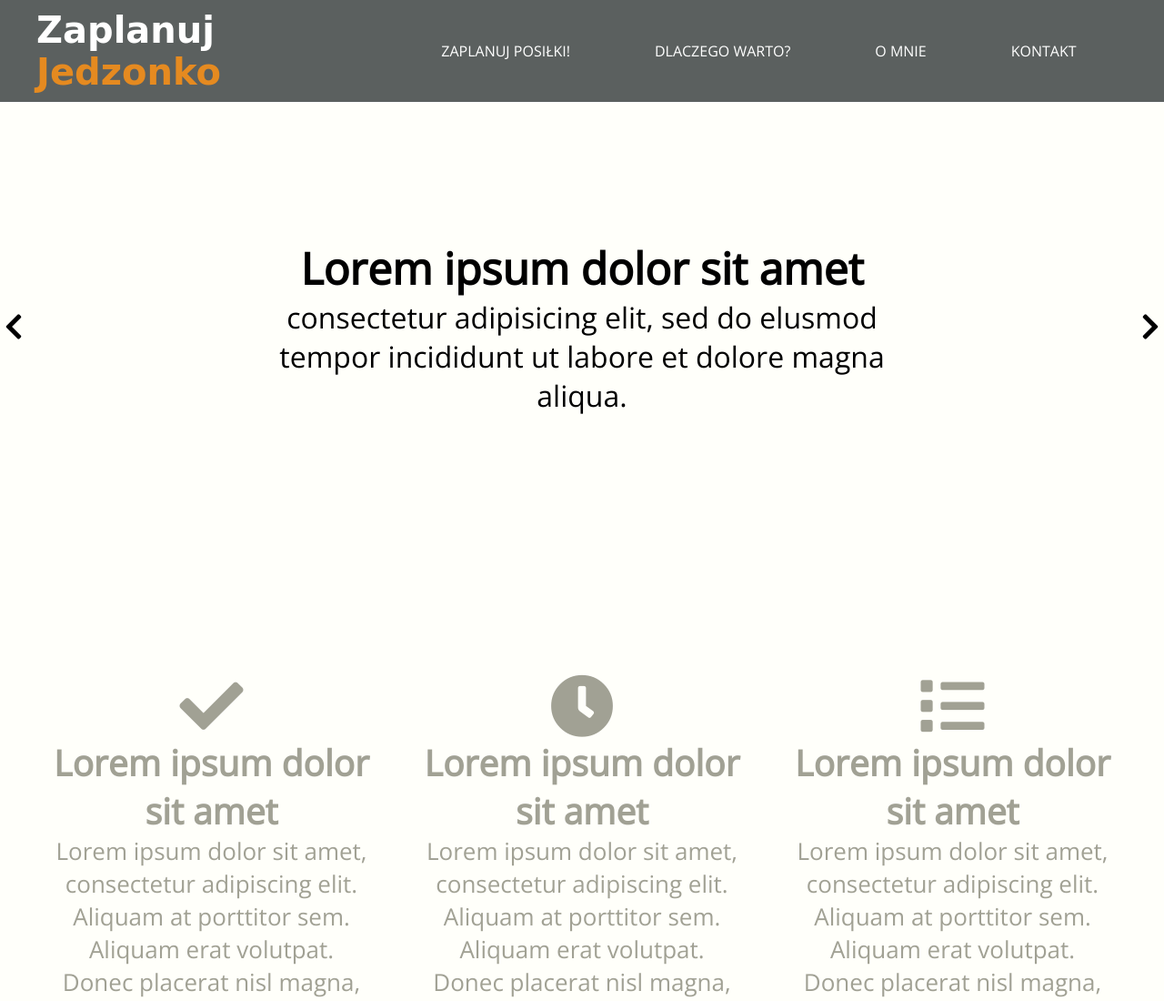
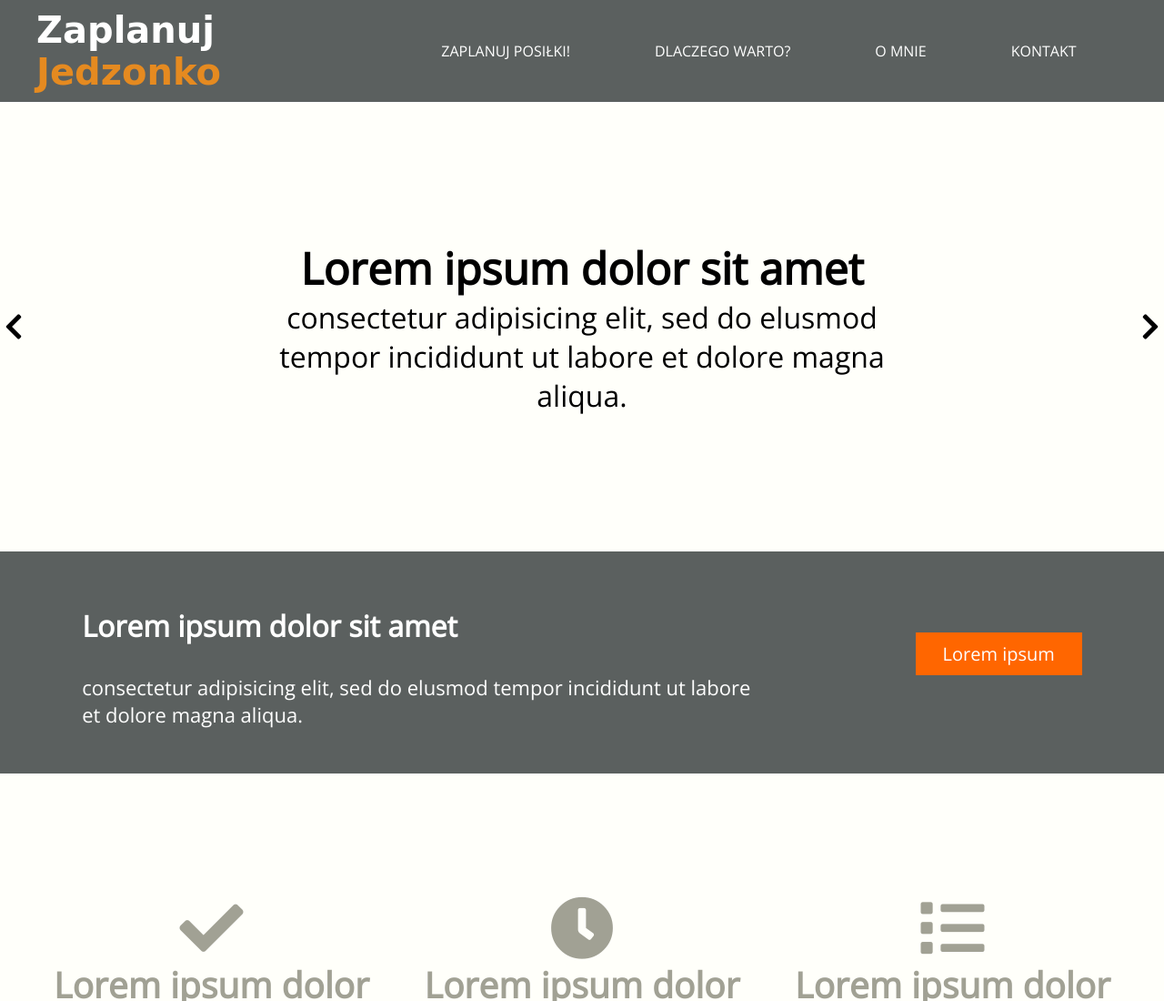
Before and after one commit to olawwska/Zaplanuj_jedzonko, a website: page development/index.html in a window 1280 px wide. Shown: the top 1100 px of the page at 91% size. Drawn offline with nearby package versions, Linux system fonts and the light colour scheme; files that its build step writes are made by us from their sources; a web font is replaced by a local one.

Commit message:
1.3 call to action

```diff
--- a/development/index.html
+++ b/development/index.html
@@ -41,8 +41,12 @@
       </div>
       <i class="fas fa-chevron-right"></i>
     </section>
-    <section>
-      <!-- CTA + button -->
+    <section class="section-button container">
+      <div class="section-button__texts">
+        <h3 class="section-button__texts-header">Lorem ipsum dolor sit amet</h3>
+        <p class="section-button__texts-text">consectetur adipisicing elit, sed do elusmod tempor incididunt ut labore et dolore magna aliqua.</p>
+      </div>
+      <a class="section-button__link" href="app.html"><button class="section-button__button">Lorem ipsum</button></a>
     </section>
     <section id="description">
       <div class="container section-features">
--- a/development/scss/partials/_section.scss
+++ b/development/scss/partials/_section.scss
@@ -49,5 +49,35 @@
       }
     }
   }
+  &-button {
+    display: flex;
+    justify-content: space-around;
+    padding: 30px 10px 50px 10px;
+    background-color: $navSide-color;
+    color: $whiteFont-color;
+    &__texts {
+      flex: 0 0 60%;
+      &-header {
+        font-size: 32px;
+        line-height: 64px;
+        padding: 20px 0;
+      }
+      &-text {
+        font-size: 22px;
+      }
+    }
+    &__link {
+      align-self: center;
+      text-decoration: none;
+    }
+    &__button {
+      padding: 10px 30px;
+      background-color: $highlights-color;
+      border: none;
+      color: $whiteFont-color;
+      font-size: 20px;
+      cursor: pointer;
+    }
+  }
 
 }
```
